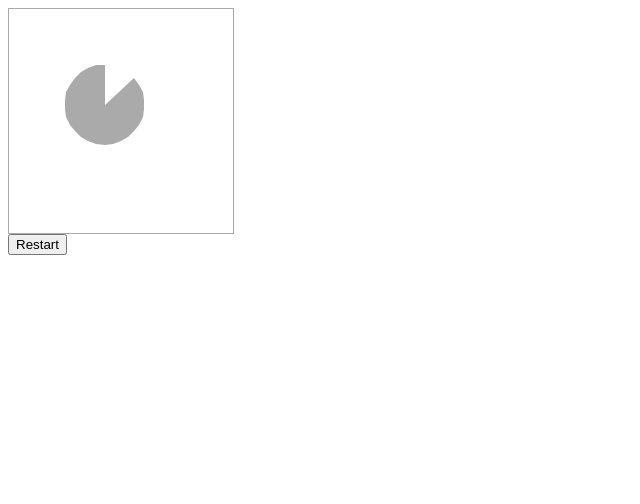
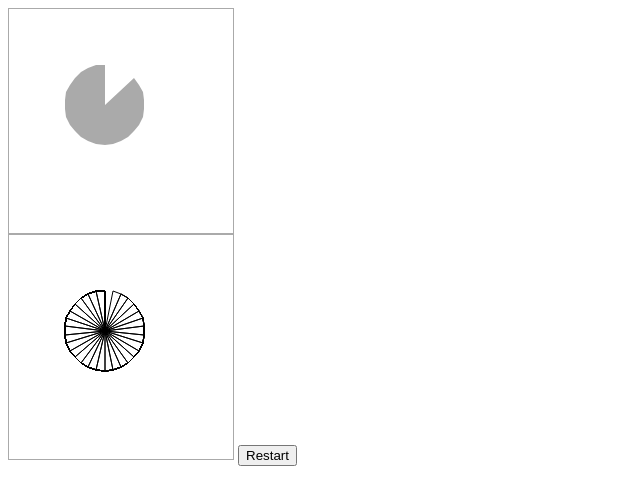
Before and after one commit to martinjakubik/spinner, a plain HTML site: page index.html in a window 1280 px wide. Shown: the whole page, without its empty margins (0-640 px from the left). Drawn offline with Linux system fonts and the light colour scheme.

Commit message:
added static svg drawing

```diff
--- a/app.js
+++ b/app.js
@@ -3,60 +3,118 @@ const SHAPES = {
     SINE_WAVE: 1
 }
 
-const getFormattedPointForClockTimer = function (aPoint, index, nNumberOfPoints) {
+const getFormattedPointFromXY = function (sFormattedXValue, sFormattedYValue, bIsCssFormat) {
+    if (bIsCssFormat) {
+        return `${sFormattedXValue}px ${sFormattedYValue}px`;
+    }
+    const oSvgContent = document.getElementById('svgcontent');
+    const oSvgPoint = oSvgContent.createSVGPoint();
+    oSvgPoint.x = sFormattedXValue;
+    oSvgPoint.y = sFormattedYValue;
+    return oSvgPoint;
+}
+
+const getFormattedPointForClockTimer = function (aPoint, index, nNumberOfPoints, bIsCssFormat = true) {
     const nScale = 40;
     const nIncrement = index * 2 * Math.PI / nNumberOfPoints - Math.PI / 2;
     const nCosine = Math.cos(nIncrement);
     const nSine = Math.sin(nIncrement);
-    return Math.floor(aPoint[0] + nCosine * nScale) + 'px ' + Math.floor(aPoint[1] + nSine * nScale) + 'px';
+    const sFormattedXValue = Math.floor(aPoint[0] + nCosine * nScale);
+    const sFormattedYValue = Math.floor(aPoint[1] + nSine * nScale);
+    return getFormattedPointFromXY(sFormattedXValue, sFormattedYValue, bIsCssFormat);
 }
 
-const getFormattedPointForSineWave = function (aPoint, index, nNumberOfPoints) {
+const getFormattedPointForSineWave = function (aPoint, index, nNumberOfPoints, bIsCssFormat = true) {
     const nScale = 40;
     const nIncrement = index * 2 * Math.PI / nNumberOfPoints - Math.PI / 2;
     const nSine = Math.sin(nIncrement);
-    return Math.floor(aPoint[0] + nNumberOfPoints - index) + 'px ' + Math.floor(aPoint[1] + nSine * nScale) + 'px';
+    const sFormattedXValue = Math.floor(aPoint[0] + nNumberOfPoints - index);
+    const sFormattedYValue = Math.floor(aPoint[1] + nSine * nScale);
+    let sFormattedPoint = '';
+    return getFormattedPointFromXY(sFormattedXValue, sFormattedYValue, bIsCssFormat);
 }
 
-const getFormattedPoint = function (eShape = SHAPES.CLOCK_TIMER, aPoint, index, nNumberOfPoints) {
+const getFormattedPoint = function (eShape = SHAPES.CLOCK_TIMER, aPoint, index, nNumberOfPoints, bIsCssFormat = true) {
     switch (eShape) {
         case SHAPES.CLOCK_TIMER:
-            return getFormattedPointForClockTimer(aPoint, index, nNumberOfPoints)
+            return getFormattedPointForClockTimer(aPoint, index, nNumberOfPoints, bIsCssFormat)
         case SHAPES.SINE_WAVE:
-            return getFormattedPointForSineWave(aPoint, index, nNumberOfPoints)
+            return getFormattedPointForSineWave(aPoint, index, nNumberOfPoints, bIsCssFormat)
         default:
-            return getFormattedPointForClockTimer(aPoint, index, nNumberOfPoints)
+            return getFormattedPointForClockTimer(aPoint, index, nNumberOfPoints, bIsCssFormat)
     }
 }
 
-const getShape = function (eShape = SHAPES.CLOCK_TIMER, nTicks) {
-    const nNumberOfPoints = 30;
-    const aStartPoint = [80, 80];
+const getShapePathCss = function (eShape = SHAPES.CLOCK_TIMER, nTicks, nNumberOfPoints, aStartPoint, nTicksByPoints) {
     let aFormattedPoints = [];
-    const nTicksByPoints = Math.floor(nTotalTicks / nNumberOfPoints);
-    aFormattedPoints.push(getFormattedPoint(eShape, aStartPoint, 0, nNumberOfPoints));
-    aFormattedPoints.push(Math.floor(aStartPoint[0]) + 'px ' + Math.floor(aStartPoint[1]) + 'px');
+    let oFormattedPoint = getFormattedPoint(eShape, aStartPoint, 0, nNumberOfPoints, true);
+    aFormattedPoints.push(oFormattedPoint);
+    const oFormattedStartPoint = getFormattedPointFromXY(aStartPoint[0], aStartPoint[1], true);
+    aFormattedPoints.push(oFormattedStartPoint);
     if (nTicks > 0) {
         for (let nPoint = 1; nPoint < nNumberOfPoints; nPoint++) {
             if (nTicks < nPoint * nTicksByPoints) {
-                aFormattedPoints.push(getFormattedPoint(eShape, aStartPoint, nPoint, nNumberOfPoints))
+                oFormattedPoint = getFormattedPoint(eShape, aStartPoint, nPoint, nNumberOfPoints, true);
+                aFormattedPoints.push(oFormattedPoint);
             }
         }
     }
-    const sShapePoints = aFormattedPoints.join(',');
-    return 'polygon(' + sShapePoints + ')';
+    return aFormattedPoints.join(',');
+}
+
+const getShapePathSvg = function (eShape = SHAPES.CLOCK_TIMER, nTicks, nNumberOfPoints, aStartPoint, nTicksByPoints) {
+    const oSvgSpinner = document.getElementById('svgspinner');
+    const oSvgPointList = oSvgSpinner.points;
+    let oFormattedPoint = getFormattedPoint(eShape, aStartPoint, 0, nNumberOfPoints, false);
+    oSvgPointList.appendItem(oFormattedPoint);
+    const oFormattedStartPoint = getFormattedPointFromXY(aStartPoint[0], aStartPoint[1], false);
+    oSvgPointList.appendItem(oFormattedStartPoint);
+    if (nTicks > 0) {
+        for (let nPoint = 1; nPoint < nNumberOfPoints; nPoint++) {
+            if (nTicks < nPoint * nTicksByPoints) {
+                oFormattedPoint = getFormattedPoint(eShape, aStartPoint, nPoint, nNumberOfPoints, false);
+                oSvgPointList.appendItem(oFormattedPoint);
+            }
+        }
+        return oSvgPointList;
+    }
+}
+
+const getShapePath = function (eShape = SHAPES.CLOCK_TIMER, nTicks, bIsCssFormat = true) {
+    const nNumberOfPoints = 30;
+    const aStartPoint = [80, 80];
+    const nTicksByPoints = Math.floor(nTotalTicks / nNumberOfPoints);
+    if (bIsCssFormat) {
+        return getShapePathCss(eShape, nTicks, nNumberOfPoints, aStartPoint, nTicksByPoints);
+    }
+    return getShapePathSvg(eShape, nTicks, nNumberOfPoints, aStartPoint, nTicksByPoints);
+}
+
+const getShape = function (eShape = SHAPES.CLOCK_TIMER, nTicks, bIsCssFormat) {
+    return `polygon(${getShapePath(eShape, nTicks, bIsCssFormat)})`;
 }
 
 const drawSpinner = function (eShape = SHAPES.CLOCK_TIMER) {
-    const oSpinner = document.getElementById('spinner');
+    const oSpinner = document.getElementById('cssspinner');
     if (nNumberOfTicks < nTotalTicks) {
-        const sShape = getShape(eShape, nNumberOfTicks);
+        const sShape = getShape(eShape, nNumberOfTicks, true);
         oSpinner.style.clipPath = sShape;
         nNumberOfTicks = nNumberOfTicks + 1;
     } else {
-        const sShape = getShape(eShape, 0);
+        const sShape = getShape(eShape, 0, true);
         oSpinner.style.clipPath = sShape;
         clearInterval(nIntervalIdSpinner);
+    }
+}
+
+const drawSvgSpinner = function (eShape = SHAPES.CLOCK_TIMER) {
+    const oSvgContent = document.getElementById('svgcontent');
+    const oSvgSpinner = document.createElementNS('http://www.w3.org/2000/svg', 'polygon');
+    oSvgSpinner.id = 'svgspinner';
+    oSvgContent.appendChild(oSvgSpinner);
+    for (let nTicks = 0; nTicks <= nTotalTicks; nTicks++) {
+        const sShape = getShapePath(eShape, nTicks, false);
+        oSvgSpinner.points = sShape;
     }
 }
 
@@ -65,12 +123,13 @@ const nTotalTicks = 60;
 let nNumberOfTicks;
 
 const main = function () {
+    drawSvgSpinner();
     oButtonRestart = document.getElementById('restart');
     oButtonRestart.onclick = main;
     nNumberOfTicks = 0;
     clearInterval(nIntervalIdSpinner);
     nIntervalIdSpinner = setInterval(drawSpinner, 700, SHAPES.CLOCK_TIMER);
-    drawSpinner(SHAPES.CLOCK_TIMER);
+    drawSpinner(SHAPES.CLOCK_TIMER, true);
 }
 
 main();
--- a/index.html
+++ b/index.html
@@ -3,9 +3,11 @@
         <link rel="stylesheet" href="style.css"/>
     </head>
     <body>
-        <div id="content">
-            <div id="spinner"></div>
+        <div id="csscontent">
+            <div id="cssspinner"></div>
         </div>
+        <svg id="svgcontent">
+        </svg>
         <button id="restart">Restart</button>
         <script src="app.js"></script>
     </body>
--- a/style.css
+++ b/style.css
@@ -1,11 +1,23 @@
-#content {
+#csscontent {
     border: 1px solid #aaaaaa;
     height: 12em;
     width: 12em;
     padding: 1em;
 }
 
-#spinner {
+#cssspinner {
     height: 10em;
     background-color: #aaaaaa;
 }
+
+#svgcontent {
+    border: 1px solid #aaaaaa;
+    height: 12em;
+    width: 12em;
+    padding: 1em;
+}
+
+#svgspinner {
+    fill: none;
+    stroke: black;
+}
```
